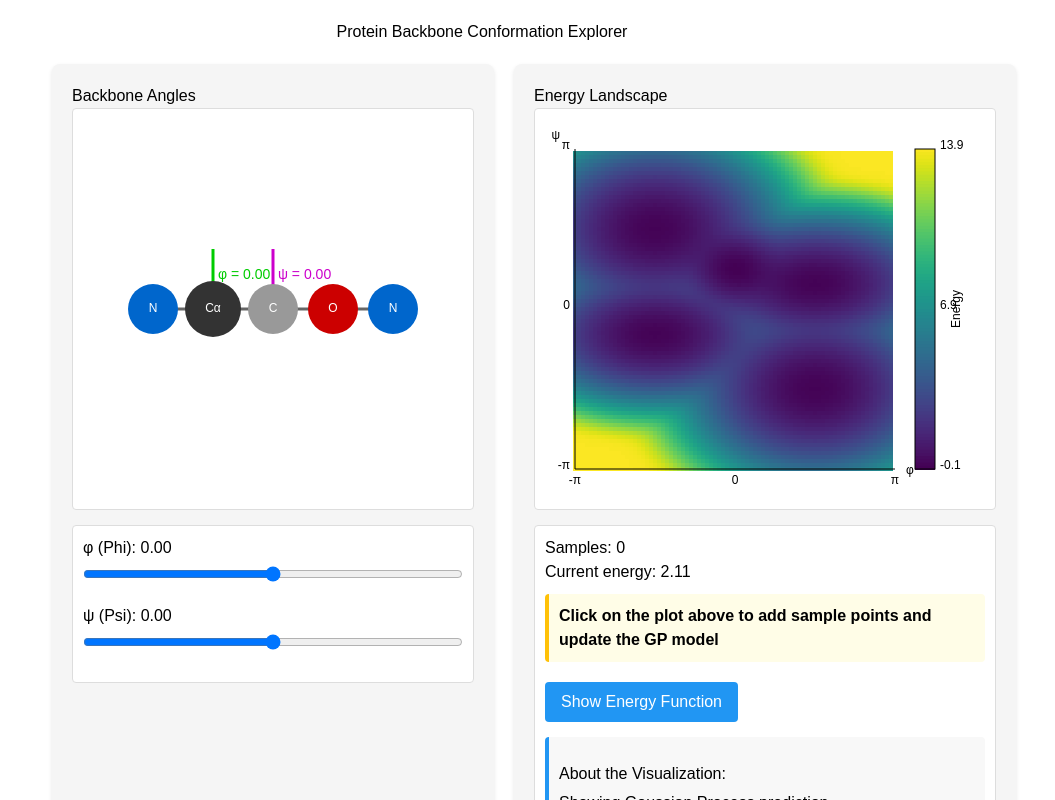
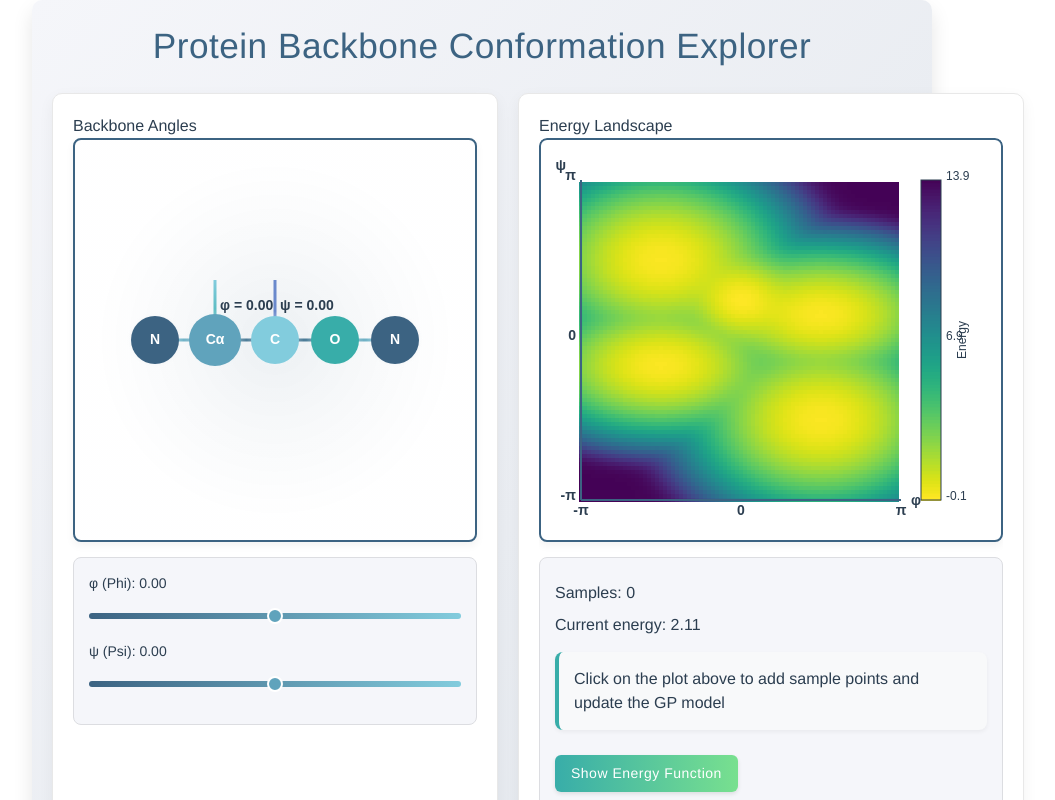
Before and after one commit to alan-turing-institute/gp-demo, a SvelteKit app: page /molecule in a window 1280 px wide. Shown: the top 800 px of the page, without its empty margins (158-1213 px from the left). Built offline with nearby package versions, Linux system fonts and the light colour scheme.

Commit message:
changed colour scheme

```diff
--- a/package.json
+++ b/package.json
@@ -38,6 +38,7 @@
 		"prettier": "^3.4.2",
 		"prettier-plugin-svelte": "^3.3.3",
 		"prettier-plugin-tailwindcss": "^0.6.11",
+		"sass-embedded": "^1.85.1",
 		"svelte": "^5.0.0",
 		"svelte-check": "^4.0.0",
 		"tailwindcss": "^4.0.0",
--- a/src/routes/molecule/+page.svelte
+++ b/src/routes/molecule/+page.svelte
@@ -1,4 +1,5 @@
 <script>
+//
 import { onMount } from 'svelte';
 import * as d3 from 'd3';
 import * as math from 'mathjs';
@@ -20,6 +21,25 @@
 // Scales for plotting
 const xScale = d3.scaleLinear([-Math.PI, Math.PI], [MARGIN, WIDTH - MARGIN]);
 const yScale = d3.scaleLinear([-Math.PI, Math.PI], [HEIGHT - MARGIN, MARGIN]);
+
+// Color palette - elegant muted colors
+const COLORS = {
+  primary: "#3c6382",       // Deep blue
+  secondary: "#82ccdd",     // Light blue
+  accent: "#60a3bc",        // Medium blue
+  highlight: "#6a89cc",     // Periwinkle
+  text: "#2c3e50",          // Dark slate
+  background: "#f5f6fa",    // Off-white
+  surface: "#dcdde1",       // Light gray
+  bond1: "#38ada9",         // Teal
+  bond2: "#6a89cc",         // Periwinkle
+  atom1: "#3c6382",         // Deep blue
+  atom2: "#60a3bc",         // Medium blue
+  atom3: "#82ccdd",         // Light blue
+  atom4: "#38ada9",         // Teal
+  success: "#78e08f",       // Soft green
+  error: "#e55039"          // Soft red
+};
 
 // Calculate min and max energy values for consistent color scaling
 let energyMin = Infinity;
@@ -66,6 +86,13 @@
   updateGP();
 }
 
+// Function to clear all samples
+function clearSamples() {
+  samples = [];
+  gpPredictions = [];
+  drawContourPlot();
+}
+
 // Add sample by clicking on contour plot
 function handleContourClick(event) {
   if (isLoading) return;
@@ -108,6 +135,7 @@
   // Need at least one sample for GP
   if (samples.length === 0) {
     isLoading = false;
+    drawContourPlot(); // Still need to redraw to show empty plot
     return;
   }
   setTimeout(() => {
@@ -180,10 +208,12 @@
   if (!contourCanvas) return;
 
   const ctx = contourCanvas.getContext('2d');
-    ctx.clearRect(0, 0, WIDTH, HEIGHT);
+  ctx.clearRect(0, 0, WIDTH + 60, HEIGHT);
 
-    // Use pre-calculated min/max for color scaling instead of per-sample min/max
-    const colorScale = d3.scaleSequential(d3.interpolateViridis).domain([energyMin, energyMax]);
+  // Use a more elegant color scale: viridis (blues to greens to yellows)
+  const colorScale = d3.scaleSequential()
+    .domain([energyMax, energyMin])
+    .interpolator(d3.interpolateViridis);
 
   // If we should display the energy function instead of GP predictions
   if (showEnergyFunction || gpPredictions.length === 0) {
@@ -220,9 +250,9 @@
   // Draw colorbar
   drawColorbar(ctx, colorScale);
 
-    // Draw axes
-    ctx.strokeStyle = "#000";
-    ctx.lineWidth = 1;
+  // Draw axes with elegant styling
+  ctx.strokeStyle = COLORS.primary;
+  ctx.lineWidth = 2;
   ctx.beginPath();
 
   // X-axis
@@ -234,9 +264,9 @@
   ctx.lineTo(MARGIN, HEIGHT - MARGIN);
   ctx.stroke();
 
-    // Draw axis labels
-    ctx.fillStyle = "#000";
-    ctx.font = "12px Arial";
+  // Draw axis labels with elegant font
+  ctx.fillStyle = COLORS.text;
+  ctx.font = "bold 14px Arial, sans-serif";
   ctx.textAlign = "center";
 
   // X-axis labels
@@ -252,15 +282,31 @@
   ctx.fillText("π", MARGIN - 5, MARGIN);
   ctx.fillText("ψ", MARGIN - 15, MARGIN - 10);
 
-    // Draw sample points
-    ctx.fillStyle = "#ff0000";
+  // Draw sample points with elegant style
   samples.forEach(s => {
     const x = xScale(s.phi);
     const y = yScale(s.psi);
 
+    // Subtle glow
+    const glow = 8;
+    const gradient = ctx.createRadialGradient(x, y, 2, x, y, glow);
+    gradient.addColorStop(0, COLORS.highlight);
+    gradient.addColorStop(1, "rgba(106, 137, 204, 0)");
+    ctx.fillStyle = gradient;
+    ctx.beginPath();
+    ctx.arc(x, y, glow, 0, 2 * Math.PI);
+    ctx.fill();
+
+    // Inner point
+    ctx.fillStyle = COLORS.accent;
     ctx.beginPath();
     ctx.arc(x, y, 4, 0, 2 * Math.PI);
     ctx.fill();
+
+    // Border
+    ctx.strokeStyle = COLORS.primary;
+    ctx.lineWidth = 1;
+    ctx.stroke();
   });
 }
 
@@ -281,14 +327,14 @@
     ctx.fillRect(barX, barY + i * stepHeight, barWidth, stepHeight + 1); // +1 to avoid gaps
   }
 
-    // Draw border around colorbar
-    ctx.strokeStyle = "#000";
+  // Draw border around colorbar with elegant style
+  ctx.strokeStyle = COLORS.text;
   ctx.lineWidth = 1;
   ctx.strokeRect(barX, barY, barWidth, barHeight);
 
-    // Draw labels for the colorbar
-    ctx.fillStyle = "#000";
-    ctx.font = "12px Arial";
+  // Draw labels for the colorbar with elegant font
+  ctx.fillStyle = COLORS.text;
+  ctx.font = "12px Arial, sans-serif";
   ctx.textAlign = "left";
 
   // Min/Max labels
@@ -307,6 +353,7 @@
   ctx.fillText("Energy", 0, 0);
   ctx.restore();
 }
+
 // Draw the molecule visualization
 function drawMolecule() {
   if (!canvas) return;
@@ -319,76 +366,116 @@
   const centerY = HEIGHT / 2;
   const radius = 120;
 
-    // Draw backbone
-    ctx.strokeStyle = "#666";
+  // Draw elegant background
+  const bgGradient = ctx.createRadialGradient(centerX, centerY, 0, centerX, centerY, radius * 1.5);
+  bgGradient.addColorStop(0, "rgba(60, 99, 130, 0.1)");
+  bgGradient.addColorStop(1, "rgba(245, 246, 250, 0.05)");
+  ctx.fillStyle = bgGradient;
+  ctx.fillRect(0, 0, WIDTH, HEIGHT);
+
+  // Draw backbone with subtle gradient
+  const gradient = ctx.createLinearGradient(centerX - radius, centerY, centerX + radius, centerY);
+  gradient.addColorStop(0, COLORS.secondary);
+  gradient.addColorStop(0.5, COLORS.primary);
+  gradient.addColorStop(1, COLORS.secondary);
+
+  ctx.strokeStyle = gradient;
   ctx.lineWidth = 3;
   ctx.beginPath();
   ctx.moveTo(centerX - radius, centerY);
   ctx.lineTo(centerX + radius, centerY);
   ctx.stroke();
 
-    // Draw atoms
+  // Draw atoms with elegant colors
   const atoms = [
-      { x: centerX - radius, y: centerY, color: "#0066cc", label: "N", size: 25 },
-      { x: centerX - radius/2, y: centerY, color: "#333333", label: "Cα", size: 28 },
-      { x: centerX, y: centerY, color: "#999999", label: "C", size: 25 },
-      { x: centerX + radius/2, y: centerY, color: "#cc0000", label: "O", size: 25 },
-      { x: centerX + radius, y: centerY, color: "#0066cc", label: "N", size: 25 }
+    { x: centerX - radius, y: centerY, color: COLORS.atom1, label: "N", size: 24 },
+    { x: centerX - radius/2, y: centerY, color: COLORS.atom2, label: "Cα", size: 26 },
+    { x: centerX, y: centerY, color: COLORS.atom3, label: "C", size: 24 },
+    { x: centerX + radius/2, y: centerY, color: COLORS.atom4, label: "O", size: 24 },
+    { x: centerX + radius, y: centerY, color: COLORS.atom1, label: "N", size: 24 }
   ];
 
   // Draw bonds with phi and psi angles
   ctx.save();
   ctx.translate(centerX - radius/2, centerY);
   ctx.rotate(phi);
-    ctx.strokeStyle = "#00cc00";
+
+  // Create elegant gradient for phi bond
+  const phiGradient = ctx.createLinearGradient(0, 0, 0, -60);
+  phiGradient.addColorStop(0, COLORS.bond1);
+  phiGradient.addColorStop(1, COLORS.secondary);
+  ctx.strokeStyle = phiGradient;
   ctx.lineWidth = 3;
   ctx.beginPath();
   ctx.moveTo(0, 0);
   ctx.lineTo(0, -60);
   ctx.stroke();
-    ctx.fillStyle = "#00cc00";
-    ctx.font = "14px Arial";
+
+  // Phi text with elegant styling
+  ctx.fillStyle = COLORS.text;
+  ctx.font = "bold 14px Arial, sans-serif";
   ctx.fillText("φ = " + phi.toFixed(2), 5, -30);
   ctx.restore();
 
   ctx.save();
   ctx.translate(centerX, centerY);
   ctx.rotate(psi);
-    ctx.strokeStyle = "#cc00cc";
+
+  // Create elegant gradient for psi bond
+  const psiGradient = ctx.createLinearGradient(0, 0, 0, -60);
+  psiGradient.addColorStop(0, COLORS.bond2);
+  psiGradient.addColorStop(1, COLORS.highlight);
+  ctx.strokeStyle = psiGradient;
   ctx.lineWidth = 3;
   ctx.beginPath();
   ctx.moveTo(0, 0);
   ctx.lineTo(0, -60);
   ctx.stroke();
-    ctx.fillStyle = "#cc00cc";
-    ctx.font = "14px Arial";
+
+  // Psi text with elegant styling
+  ctx.fillStyle = COLORS.text;
+  ctx.font = "bold 14px Arial, sans-serif";
   ctx.fillText("ψ = " + psi.toFixed(2), 5, -30);
   ctx.restore();
 
-    // Draw atoms
+  // Draw atoms with subtle glow effects
   atoms.forEach(atom => {
+    // Subtle glow
+    const glow = ctx.createRadialGradient(atom.x, atom.y, 0, atom.x, atom.y, atom.size * 1.2);
+    glow.addColorStop(0, atom.color);
+    glow.addColorStop(1, "rgba(255, 255, 255, 0)");
+    ctx.fillStyle = glow;
+    ctx.beginPath();
+    ctx.arc(atom.x, atom.y, atom.size * 1.2, 0, 2 * Math.PI);
+    ctx.fill();
+
+    // Atom
     ctx.fillStyle = atom.color;
     ctx.beginPath();
     ctx.arc(atom.x, atom.y, atom.size, 0, 2 * Math.PI);
     ctx.fill();
 
+    // Atom label
     ctx.fillStyle = "#fff";
-      ctx.font = "12px Arial";
+    ctx.font = "bold 14px Arial, sans-serif";
     ctx.textAlign = "center";
     ctx.textBaseline = "middle";
     ctx.fillText(atom.label, atom.x, atom.y);
   });
 }
+
 // Toggle energy function display
 function toggleEnergyFunction() {
   showEnergyFunction = !showEnergyFunction;
   drawContourPlot(); // Redraw contour plot when toggling
 }
+
 onMount(() => {
   calculateEnergyRange(); // Calculate min/max energy values
   drawMolecule();
   drawContourPlot(); // Initial draw with energy function
 });
+
 // Watch for changes to redraw
 $: {
   if (canvas && (phi || psi)) {
@@ -396,6 +483,7 @@
   }
 }
 </script>
+
 <main>
   <h1>Protein Backbone Conformation Explorer</h1>
 
@@ -451,7 +539,7 @@
         </div>
         <div class="button-group">
           {#if samples.length > 0}
-            <button on:click={() => { samples = []; updateGP(); }}>Clear Samples</button>
+            <button on:click={clearSamples}>Clear Samples</button>
           {/if}
           <button on:click={toggleEnergyFunction} class="info-button">
             {showEnergyFunction ? 'Show GP Prediction' : 'Show Energy Function'}
@@ -461,33 +549,44 @@
         <div class="energy-function">
           <h3>About the Visualization:</h3>
           <p>{showEnergyFunction ? 'Showing actual energy function' : 'Showing Gaussian Process prediction'}</p>
-          <p>The energy function represents different stable conformations of the protein backbone. Darker blue regions indicate lower energy (more stable conformations).</p>
+          <p>The energy function represents different stable conformations of the protein backbone. Darker regions indicate lower energy (more stable conformations).</p>
           <p>Click directly on the plot to add sample points and build a GP model that learns this energy landscape.</p>
         </div>
       </div>
     </div>
   </div>
 </main>
+
 <style>
   main {
     max-width: 900px;
     margin: 0 auto;
     padding: 20px;
-    font-family: Arial, sans-serif;
+    font-family: 'Helvetica Neue', Arial, sans-serif;
+    background: linear-gradient(135deg, #f5f6fa 0%, #dfe4ea 100%);
+    border-radius: 10px;
+    box-shadow: 0 10px 20px rgba(0, 0, 0, 0.1);
   }
 
   h1 {
     text-align: center;
     margin-bottom: 20px;
+    color: #3c6382;
+    font-size: 2.2em;
+    letter-spacing: 0.5px;
   }
 
   h2 {
     margin-top: 0;
+    color: #2c3e50;
+    font-weight: 500;
   }
 
   h3 {
     margin-top: 15px;
     margin-bottom: 5px;
+    color: #3c6382;
+    font-weight: 500;
   }
 
   .container {
@@ -504,27 +603,36 @@
 
   .panel {
     flex: 1;
-    background-color: #f5f5f5;
+    background: #ffffff;
     padding: 20px;
-    border-radius: 8px;
-    box-shadow: 0 2px 4px rgba(0, 0, 0, 0.1);
+    border-radius: 10px;
+    box-shadow: 0 5px 15px rgba(0, 0, 0, 0.05);
+    border: 1px solid #e8e8e8;
   }
 
   canvas {
     background-color: white;
-    border: 1px solid #ddd;
-    border-radius: 4px;
+    border: 2px solid #3c6382;
+    border-radius: 8px;
     margin-bottom: 15px;
+    box-shadow: 0 4px 8px rgba(0, 0, 0, 0.05);
   }
 
   canvas.loading {
     cursor: wait;
     opacity: 0.7;
+    animation: pulse 1.5s infinite alternate;
+  }
+
+  @keyframes pulse {
+    from { opacity: 0.6; }
+    to { opacity: 0.9; }
   }
 
   .contour-container {
     overflow: hidden;
     position: relative;
+    border-radius: 8px;
   }
 
   .contour-container canvas {
@@ -532,10 +640,10 @@
   }
 
   .controls, .info {
-    padding: 10px;
-    background-color: white;
-    border-radius: 4px;
-    border: 1px solid #ddd;
+    padding: 15px;
+    background: #f5f6fa;
+    border-radius: 8px;
+    border: 1px solid #dcdde1;
   }
 
   .slider-container {
@@ -544,74 +652,116 @@
 
   label {
     display: block;
-    margin-bottom: 5px;
+    margin-bottom: 8px;
+    color: #2c3e50;
+    font-weight: 500;
+    font-size: 14px;
   }
 
   input[type="range"] {
     width: 100%;
+    height: 6px;
+    border-radius: 3px;
+    background: linear-gradient(to right, #3c6382, #82ccdd);
+    -webkit-appearance: none;
+  }
+
+  input[type="range"]::-webkit-slider-thumb {
+    -webkit-appearance: none;
+    appearance: none;
+    width: 16px;
+    height: 16px;
+    border-radius: 50%;
+    background: #60a3bc;
+    border: 2px solid #fff;
+    cursor: pointer;
   }
 
   .button-group {
     display: flex;
-    gap: 10px;
+    gap: 15px;
     flex-wrap: wrap;
   }
 
   button {
-    background-color: #4CAF50;
+    background: linear-gradient(to right, #3c6382, #60a3bc);
     color: white;
     padding: 8px 16px;
     border: none;
-    border-radius: 4px;
+    border-radius: 6px;
     cursor: pointer;
-    font-size: 16px;
+    font-size: 14px;
     margin-top: 10px;
+    font-family: 'Helvetica Neue', Arial, sans-serif;
+    font-weight: 500;
+    letter-spacing: 0.5px;
+    box-shadow: 0 2px 4px rgba(0, 0, 0, 0.1);
+    transition: all 0.2s ease;
   }
 
   button:hover {
-    background-color: #45a049;
+    background: linear-gradient(to right, #2d4d62, #4a8094);
+    box-shadow: 0 4px 8px rgba(0, 0, 0, 0.15);
+    transform: translateY(-1px);
+  }
+
+  button:active {
+    transform: translateY(1px);
+    box-shadow: 0 1px 2px rgba(0, 0, 0, 0.1);
   }
 
   button:disabled {
-    background-color: #cccccc;
+    background: linear-gradient(to right, #bdc3c7, #95a5a6);
     cursor: not-allowed;
+    transform: none;
+    box-shadow: none;
   }
 
   .info-button {
-    background-color: #2196F3;
+    background: linear-gradient(to right, #38ada9, #78e08f);
   }
 
   .info-button:hover {
-    background-color: #0b7dda;
+    background: linear-gradient(to right, #2d8a85, #60b471);
   }
 
   .energy-function {
     margin-top: 15px;
-    padding: 10px;
-    background-color: #f8f8f8;
-    border-radius: 4px;
-    border-left: 4px solid #2196F3;
+    padding: 15px;
+    background: #f9f9f9;
+    border-radius: 8px;
+    border-left: 4px solid #3c6382;
+    box-shadow: 0 2px 4px rgba(0, 0, 0, 0.05);
   }
 
   .instruction {
-    margin: 10px 0;
-    padding: 10px;
-    background-color: #fffde7;
-    border-radius: 4px;
-    border-left: 4px solid #ffc107;
+    margin: 15px 0;
+    padding: 15px;
+    background: #f8f9fa;
+    border-radius: 8px;
+    border-left: 4px solid #38ada9;
+    box-shadow: 0 2px 4px rgba(0, 0, 0, 0.05);
   }
 
   .highlight {
-    font-weight: bold;
+    font-weight: 500;
     margin: 0;
+    color: #2c3e50;
   }
 
   pre {
-    background-color: #f1f1f1;
+    background-color: #f5f6fa;
     padding: 10px;
-    border-radius: 4px;
+    border-radius: 8px;
     overflow-x: auto;
     font-size: 12px;
     line-height: 1.4;
+    border: 1px solid #dcdde1;
+  }
+
+  p {
+    color: #2c3e50;
+    margin: 8px 0;
+    line-height: 1.5;
   }
 </style>
```
Also changed, not shown: 1 other file (tests, documents, lock files or other folders). Lines whose indentation alone changed are shown as unchanged.
